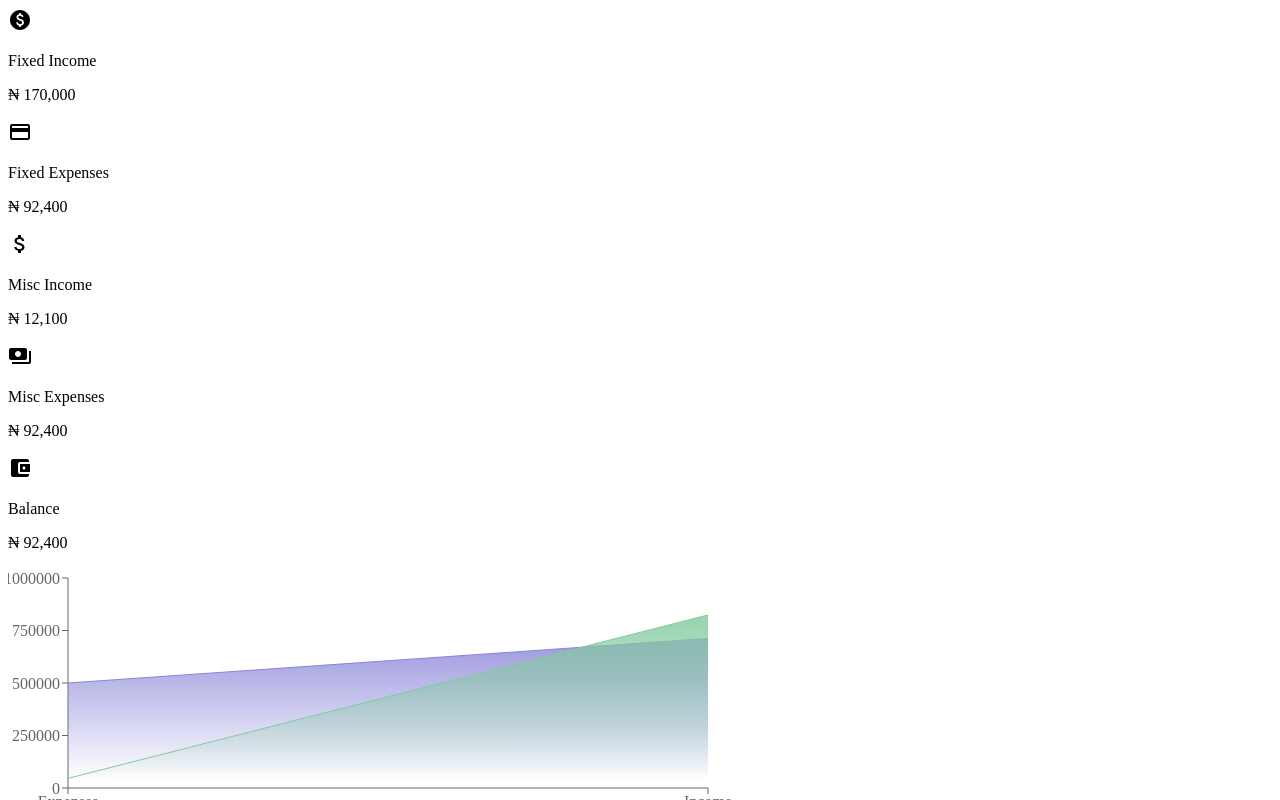
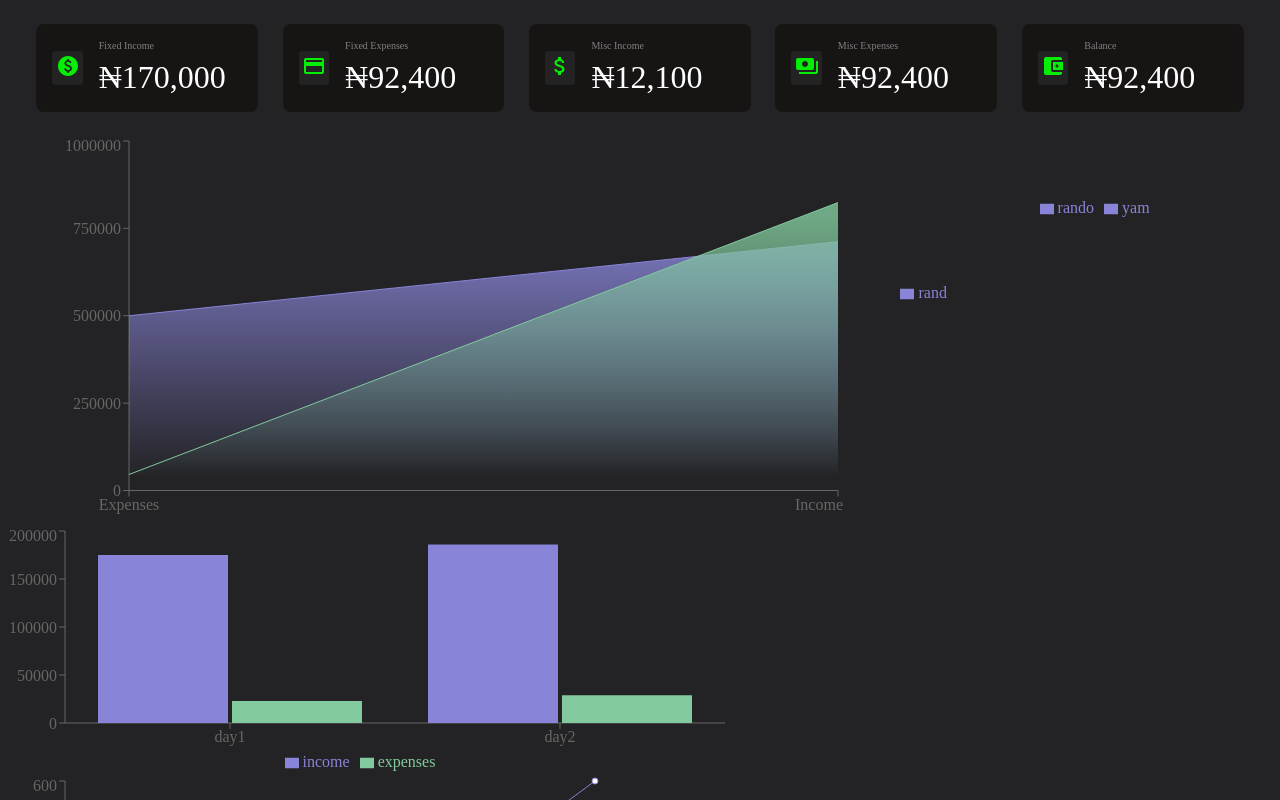
Before and after one commit to dhani-el/flexdashboard, a React app: page / in a window 1280 px wide. Shown: the top 800 px of the page. Built offline with nearby package versions, Linux system fonts and the light colour scheme.

Commit message:
begin styling

```diff
--- a/src/Analytics/Jsx/index.jsx
+++ b/src/Analytics/Jsx/index.jsx
@@ -1,8 +1,9 @@
 import { motion } from "framer-motion";
 import { AttachMoney,Paid,AccountBalanceWallet, CreditCard,Payments } from "@mui/icons-material";
-import { AreaChart,XAxis,YAxis, CartesianGrid, Tooltip, Area,Bar, BarChart, Legend, PieChart, Pie, LineChart, Line } from "recharts";
+import { ResponsiveContainer,AreaChart,XAxis,YAxis, CartesianGrid, Tooltip, Area,Bar, BarChart, Legend, PieChart, Pie, LineChart, Line } from "recharts";
 import { CircularProgress, LinearProgress } from "@mui/material";
 import "../Styles/index.css"
+import { useEffect, useRef } from "react";
 
 const constants = {
     INCOME :"INCOME",
@@ -11,11 +12,13 @@ const constants = {
 
 export default function Analytics(){
     return <div id = "analyticsContainer">
-                 <AnalysisDisplay/>
-                 <OverViewComponent/>
+                 <FirstLevelData/>
+                 <motion.div id="overviewAndExpectationsDiv">
+                    <OverViewComponent/>
+                    <Expectations/>
+                 </motion.div>
                  <DayTransactionChart/>
                  <Transactions transactions={[]}/>
-                 <Expectations/>
                  <UnexpectedIncomeTrend/>
                  <UnexpectedExpensesTrend/>
                  <IncomeUsage value={42} />
@@ -28,14 +31,8 @@ function Menu(){
     </motion.div>
 }
 
-function AnalysisDisplay(){
-    return <motion.div>
-                <FirstLevelData/>
-    </motion.div>
-}
-
 function FirstLevelData(){
-    return <motion.div>
+    return <motion.div id="FirstLevelDataContainer">
                 <SingleFirstLevelData Icon={<Paid/>} label="Fixed Income" amount="170,000" />
                 <SingleFirstLevelData Icon={<CreditCard/>}  label="Fixed Expenses" amount="92,400" />
                 <SingleFirstLevelData Icon={<AttachMoney/>} label="Misc Income" amount="12,100" />
@@ -45,13 +42,13 @@ function FirstLevelData(){
 }
 
 function SingleFirstLevelData({Icon,label,amount}){
-    return <motion.div>
-                <motion.div>
+    return <motion.div id="SingleFirstLevelDataContainer" >
+                <motion.div className="icon">
                     {Icon}
                 </motion.div>
-                <motion.div>
-                    <p>{label}</p>
-                    <p>&#8358; {amount}</p>
+                <motion.div className="details" >
+                    <motion.p className="label">{label}</motion.p>
+                    <motion.p className="amount" >&#8358;{amount}</motion.p>
                 </motion.div>
 
     </motion.div>
@@ -59,8 +56,13 @@ function SingleFirstLevelData({Icon,label,amount}){
 
 function OverViewComponent(){
     const tempData = [{name:"Expenses", total1:500000,total2:45786},{name:"Income", total1:712000,total2:823940}]
-    return <motion.div>
-                <AreaChart width={730} height = {250} data={tempData} margin={{ top: 10, right: 30, left: 0, bottom: 0 }} >
+
+
+
+
+    return <motion.div id="overViewComponentDiv" >
+              <ResponsiveContainer aspect={2}  >
+                <AreaChart  data={tempData} >
                 <defs>
                     <linearGradient id="colorUv" x1="0" y1="0" x2="0" y2="1">
                         <stop offset="5%" stopColor="#8884d8" stopOpacity={0.8}/>
@@ -77,6 +79,7 @@ function OverViewComponent(){
                     <Area type="monotone" dataKey="total1" stroke="#8884d8" fillOpacity={1} fill="url(#colorUv)" />
                     <Area type="monotone" dataKey="total2" stroke="#82ca9d" fillOpacity={1} fill="url(#colorPv)" />
                 </AreaChart>
+              </ResponsiveContainer>
 
     </motion.div>
 }
@@ -125,7 +128,7 @@ function Income({description,amount}){
 }
 
 function Expectations(){
-    return <motion.div>
+    return <motion.div id="expectationsDiv">
                 <ExpectedIncome/>
                 <ExpectedExpenses/>
     </motion.div>
@@ -133,23 +136,27 @@ function Expectations(){
 
 function ExpectedIncome(){
     const data = [{name:"rand", value:34}]
-    return <motion.div>
-                <PieChart width={730} height={250}>
+    return <motion.div className="subExpectation">
+            <ResponsiveContainer aspect={1}>
+                <PieChart >
                     <Pie data={data} dataKey="value" nameKey="name" cx="50%" cy="50%" innerRadius={60} fill="#8884d8" />
                     <Tooltip/>
                     <Legend/>
                 </PieChart>
+            </ResponsiveContainer>
     </motion.div>
 }
 
 function ExpectedExpenses(){
     const data = [{name:"rando", value:67000},{name:"yam",value:48000}]
-    return <motion.div>
-                <PieChart width={730} height={250}>
+    return <motion.div className="subExpectation" >
+            <ResponsiveContainer aspect={2}>
+                <PieChart >
                     <Pie data={data} dataKey="value" nameKey="name" cx="50%" cy="50%"  innerRadius={60} fill="#8884d8" />
                     <Tooltip/>
                     <Legend/>
                 </PieChart>
+            </ResponsiveContainer>
     </motion.div>
 }
 
--- a/src/Analytics/Styles/index.css
+++ b/src/Analytics/Styles/index.css
@@ -1 +1,81 @@
-/*# sourceMappingURL=index.css.map */
+* {
+  padding: 0px;
+  margin: 0px;
+  box-sizing: border-box;
+}
+
+.container {
+  background-color: black;
+}
+
+#analyticsContainer {
+  width: 100%;
+  height: 100%;
+}
+#analyticsContainer #FirstLevelDataContainer {
+  width: 100%;
+}
+
+@media (orientation: landscape) {
+  #analyticsContainer {
+    background-color: rgb(35, 35, 37);
+    color: white;
+  }
+  #analyticsContainer #FirstLevelDataContainer {
+    display: flex;
+    justify-content: space-around;
+    padding: 1.5rem;
+  }
+  #analyticsContainer #FirstLevelDataContainer #SingleFirstLevelDataContainer {
+    width: 18%;
+    padding: 1rem;
+    border-radius: 0.5rem;
+    background-color: rgb(23, 20, 20);
+    display: flex;
+    align-items: center;
+  }
+  #analyticsContainer #FirstLevelDataContainer #SingleFirstLevelDataContainer .icon {
+    color: rgb(6, 238, 6);
+    background-color: rgb(35, 35, 35);
+    width: -moz-fit-content;
+    width: fit-content;
+    height: -moz-fit-content;
+    height: fit-content;
+    padding: 0.2rem;
+    border-radius: 0.2rem;
+  }
+  #analyticsContainer #FirstLevelDataContainer #SingleFirstLevelDataContainer .details {
+    display: flex;
+    flex-direction: column;
+    gap: 0.5rem;
+    padding-left: 1rem;
+  }
+  #analyticsContainer #FirstLevelDataContainer #SingleFirstLevelDataContainer .details .label {
+    font-size: x-small;
+    color: grey;
+  }
+  #analyticsContainer #FirstLevelDataContainer #SingleFirstLevelDataContainer .details .amount {
+    font-size: xx-large;
+  }
+  #analyticsContainer #overviewAndExpectationsDiv {
+    width: 100%;
+    height: 25%;
+    padding-left: 2rem;
+    display: flex;
+  }
+  #analyticsContainer #overviewAndExpectationsDiv #overViewComponentDiv {
+    width: 65%;
+    height: 25%;
+    padding-left: 2rem;
+  }
+  #analyticsContainer #overviewAndExpectationsDiv #expectationsDiv {
+    width: 33%;
+    height: 25%;
+    padding-right: 2rem;
+    display: flex;
+  }
+  #analyticsContainer #overviewAndExpectationsDiv #expectationsDiv .subExpectation {
+    width: 45%;
+    height: 98%;
+  }
+}/*# sourceMappingURL=index.css.map */
--- a/src/Analytics/Styles/index.scss
+++ b/src/Analytics/Styles/index.scss
@@ -0,0 +1,82 @@
+
+$label-color :grey;
+
+*{
+    padding: 0px;
+    margin: 0px;
+    box-sizing: border-box;
+}
+
+.container{
+    background-color: black;
+}
+
+#analyticsContainer{
+    width: 100%;
+    height: 100%;
+    #FirstLevelDataContainer{
+        width: 100%;
+    }
+}
+
+@media (orientation:"landscape"){
+    #analyticsContainer{
+        background-color: rgb(35, 35, 37);
+        color: white;
+        #FirstLevelDataContainer{
+            display: flex;
+            justify-content: space-around;
+            padding: 1.5rem;
+            #SingleFirstLevelDataContainer{
+                width: 18%;
+                padding: 1rem;
+                border-radius: 0.5rem ;
+                background-color: rgb(23, 20, 20);
+                display: flex;
+                align-items: center;
+                .icon{
+                    color: rgb(6, 238, 6);
+                    background-color: rgb(35, 35, 35);
+                    width: fit-content;
+                    height: fit-content;
+                    padding:0.2rem;
+                    border-radius: 0.2rem;;
+                }
+                .details{
+                    display: flex;
+                    flex-direction: column;
+                    gap: 0.5rem;
+                    padding-left: 1rem;
+                    .label{
+                        font-size: x-small;
+                        color: $label-color;
+                    }
+                    .amount{
+                        font-size: xx-large;
+                    }
+                }
+            }
+        }
+        #overviewAndExpectationsDiv{
+            width: 100%;
+            height: 25%;
+            padding-left: 2rem;
+            display: flex;
+            #overViewComponentDiv{
+                width: 65%;
+                height: 25%;
+                padding-left: 2rem;
+            }
+            #expectationsDiv{
+                width: 33%;
+                height: 25%;
+                padding-right: 2rem;
+                display: flex;
+                .subExpectation{
+                    width: 45%;
+                    height:98%;
+                }
+            }
+        }
+    }
+}
```
Also changed, not shown: 1 other file (tests, documents, lock files or other folders).
